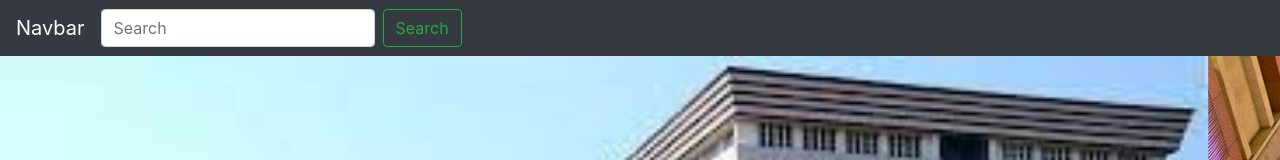
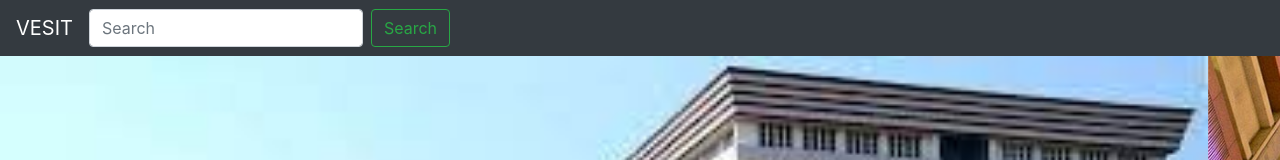
Before and after one commit to SinghShreyansh/IP_Bootstrap, a plain HTML site: page College-page/index.html in a window 1280 px wide. Shown: the top 160 px of the page. Drawn offline with nearby package versions, Linux system fonts and the light colour scheme.

Commit message:
Update index.html

```diff
--- a/College-page/index.html
+++ b/College-page/index.html
@@ -15,7 +15,7 @@
 	<header>
 
 <nav class="navbar  navbar-expand-lg navbar-dark bg-dark ">
-  <a class="navbar-brand" href="#">Navbar</a>
+  <a class="navbar-brand" href="#">VESIT</a>
   <button class="navbar-toggler" type="button" data-toggle="collapse" data-target="#navbarSupportedContent" aria-controls="navbarSupportedContent" aria-expanded="false" aria-label="Toggle navigation">
     <span class="navbar-toggler-icon"></span>
   </button>
```
